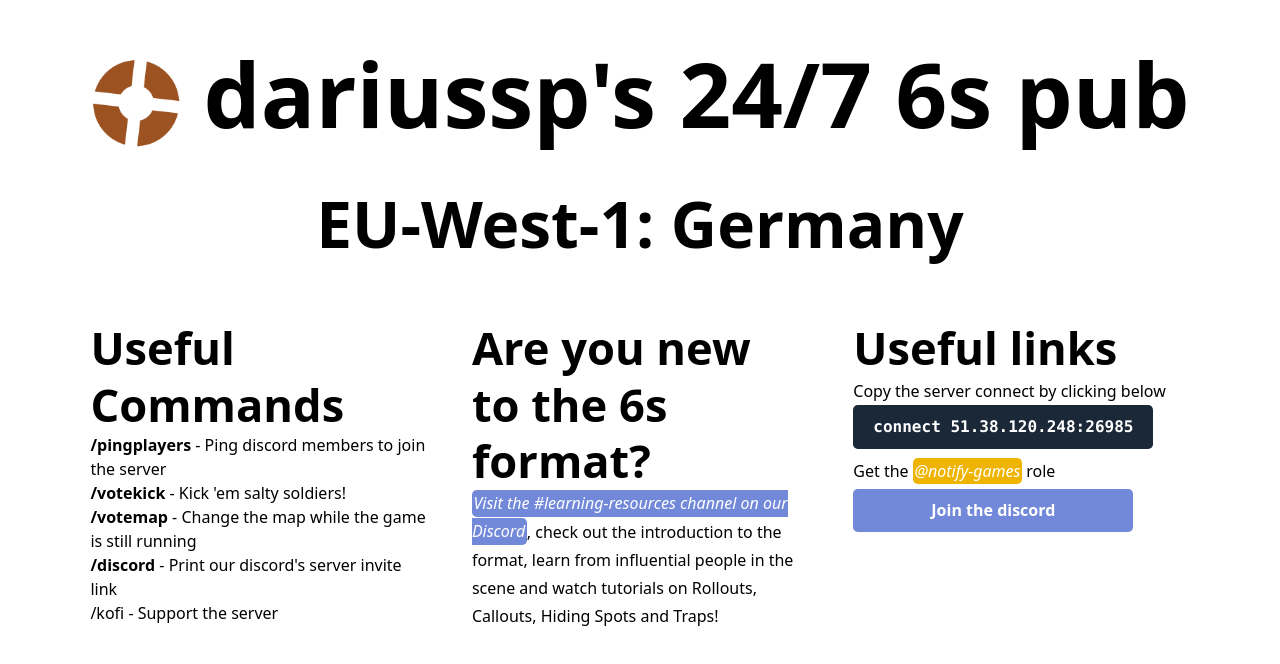
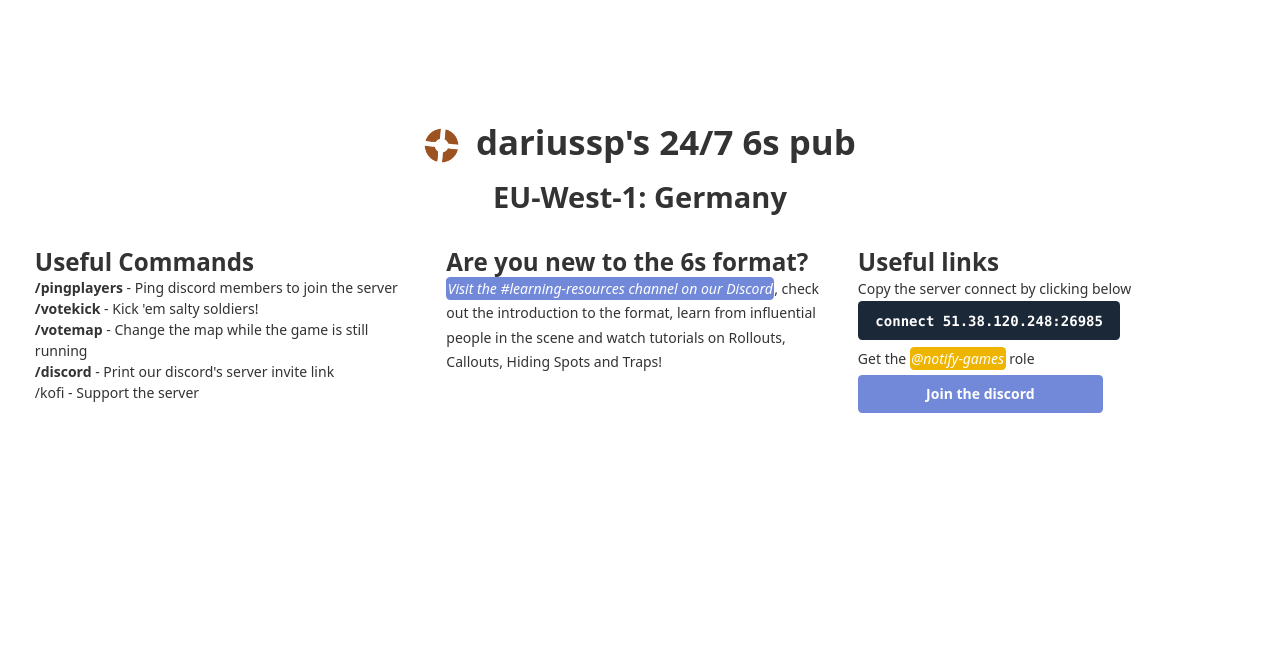
Before and after one commit to darpserj/tf2-server-motds, an Astro site: page /tf2-server-motds/eu-west-1 in a window 1280 px wide. Shown: the part 118-782 px from the top of the page. Built offline with nearby package versions, Linux system fonts and the light colour scheme; Astro itself is replaced by a stand-in of ours.

Commit message:
- fixed font sizes

```diff
--- a/src/layouts/MainLayout.astro
+++ b/src/layouts/MainLayout.astro
@@ -12,7 +12,7 @@
     <slot name="bottom-head" />
   </head>
 
-  <body>
+  <body class="bg-[#fff] text-[#333] dark:bg-[#333] dark:text-[#fff]">
     <HtmlTopBody />
     <slot name="top-body" />
     <slot name="main-body" />
@@ -20,3 +20,9 @@
     <HtmlBottomBody />
   </body>
 </html>
+
+<style>
+  html {
+    font-size: 14px;
+  }
+</style>
--- a/src/styles/global.css
+++ b/src/styles/global.css
@@ -8,14 +8,20 @@
 @theme {
     --font-weight-normal: 400;
     --font-weight-bold: 700;
-
-    --text-sm: 0.707rem;
+    /* sm: '0.833rem',
+    base: '1rem',
+    xl: '1.200rem',
+    '2xl': '1.440rem',
+    '3xl': '1.728rem',
+    '4xl': '2.074rem',
+    '5xl': '2.489rem', */
+    --text-sm: 0.833rem;
     --text-base: 1rem;
-    --text-xl: 1.414rem;
-    --text-2xl: 1.999rem;
-    --text-3xl: 2.827rem;
-    --text-4xl: 3.997rem;
-    --text-5xl: 5.652rem;
+    --text-xl: 1.200rem;
+    --text-2xl: 1.440rem;
+    --text-3xl: 1.728rem;
+    --text-4xl: 2.074rem;
+    --text-5xl: 2.489rem;
 }
 
 @layer components {
```
